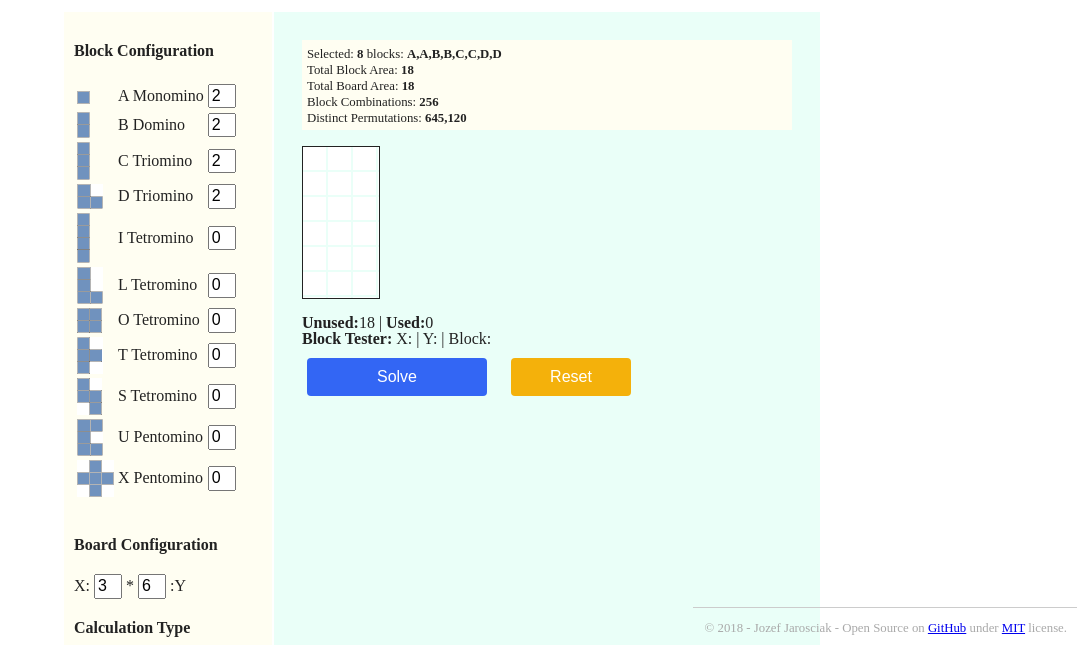
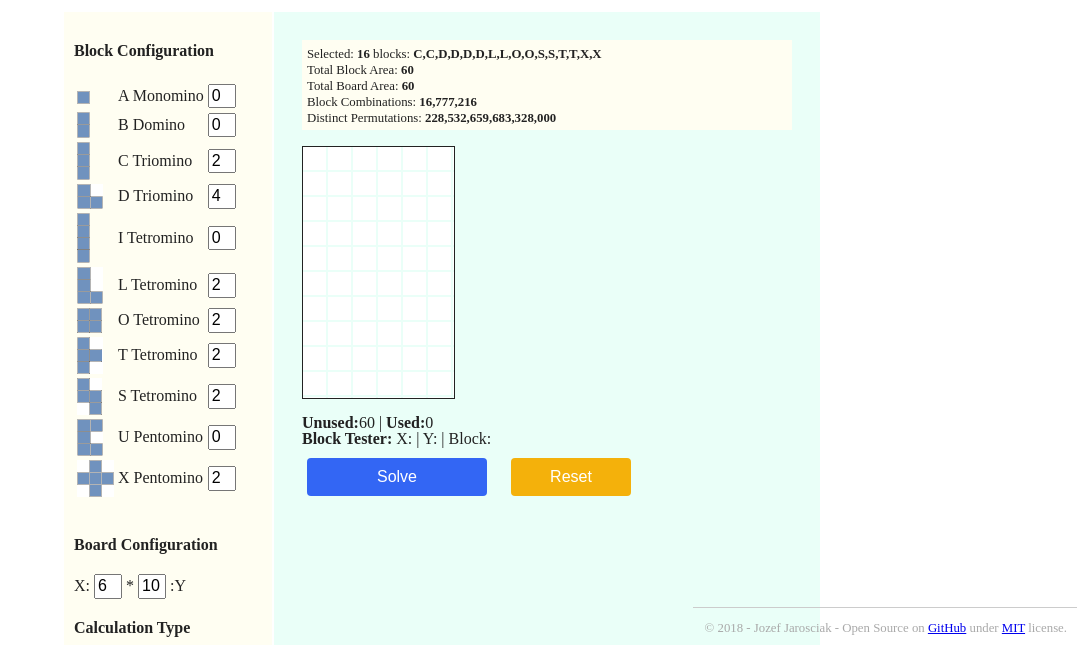
Before and after one commit to JozefJarosciak/BlockPuzzleSolver, a website: page src/index.html in a window 1280 px wide. Shown: the part 155-800 px from the top of the page, without its empty margins (203-1280 px from the left). Drawn offline with nearby package versions, Linux system fonts and the light colour scheme.

Commit message:
fix for memory leak in web worker

```diff
--- a/src/index.html
+++ b/src/index.html
@@ -56,12 +56,12 @@
                         <tr>
                             <td><img src="img/A.png"></td>
                             <td>A Monomino</td>
-                            <td><input value=2 type="text" onkeyup="calculateTotals()" id="A-letter" style="width:20px"></td>
+                            <td><input value=0 type="text" onkeyup="calculateTotals()" id="A-letter" style="width:20px"></td>
                         </tr>
                         <tr>
                             <td><img src="img/B.png"></td>
                             <td>B Domino</td>
-                            <td><input value=2 type="text" onkeyup="calculateTotals()" id="B-letter" style="width:20px"></td>
+                            <td><input value=0 type="text" onkeyup="calculateTotals()" id="B-letter" style="width:20px"></td>
                         </tr>
                         <tr>
                             <td><img src="img/C.png"></td>
@@ -71,7 +71,7 @@
                         <tr>
                             <td><img src="img/D.png"></td>
                             <td>D Triomino</td>
-                            <td><input value=2 type="text" onkeyup="calculateTotals()" id="D-letter" style="width:20px"></td>
+                            <td><input value=4 type="text" onkeyup="calculateTotals()" id="D-letter" style="width:20px"></td>
                         </tr>
                         <tr>
                             <td><img src="img/I.png"></td>
@@ -81,22 +81,22 @@
                         <tr>
                             <td><img src="img/L.png"></td>
                             <td>L Tetromino</td>
-                            <td><input value=0 type="text" onkeyup="calculateTotals()" id="L-letter" style="width:20px"></td>
+                            <td><input value=2 type="text" onkeyup="calculateTotals()" id="L-letter" style="width:20px"></td>
                         </tr>
                         <tr>
                             <td><img src="img/O.png"></td>
                             <td>O Tetromino</td>
-                            <td><input value=0 type="text" onkeyup="calculateTotals()" id="O-letter" style="width:20px"></td>
+                            <td><input value=2 type="text" onkeyup="calculateTotals()" id="O-letter" style="width:20px"></td>
                         </tr>
                         <tr>
                             <td><img src="img/T.png"></td>
                             <td>T Tetromino</td>
-                            <td><input value=0 type="text" onkeyup="calculateTotals()" id="T-letter" style="width:20px"></td>
+                            <td><input value=2 type="text" onkeyup="calculateTotals()" id="T-letter" style="width:20px"></td>
                         </tr>
                         <tr>
                             <td><img src="img/S.png"></td>
                             <td>S Tetromino</td>
-                            <td><input value=0 type="text" onkeyup="calculateTotals()" id="S-letter" style="width:20px"></td>
+                            <td><input value=2 type="text" onkeyup="calculateTotals()" id="S-letter" style="width:20px"></td>
                         </tr>
                         <tr>
                             <td><img src="img/U.png"></td>
@@ -106,7 +106,7 @@
                         <tr>
                             <td><img src="img/X.png"></td>
                             <td>X Pentomino</td>
-                            <td><input value=0 type="text" onkeyup="calculateTotals()" id="X-letter" style="width:20px"></td>
+                            <td><input value=2 type="text" onkeyup="calculateTotals()" id="X-letter" style="width:20px"></td>
                         </tr>
                         </tbody>
                     </table>
--- a/src/js/main.js
+++ b/src/js/main.js
@@ -62,7 +62,7 @@ function calculate() {
                 context.fillStyle = "#ffffff";
                 context.fillText(event.data.block, ((event.data.placeAtPosition1) * 25) + 10, ((event.data.placeAtPosition0) * 25) + 15);
                 countOccurenceInArray();
-                worker.postMessage({'count01': count01[0]});
+//                worker.postMessage({'count01': count01[0]});
             }
 
             if (event.data.aTopic === "Finished") {
@@ -80,6 +80,8 @@ function calculate() {
                 testedPositions = event.data.testedPositions;
                 endResultbad();
             }
+
+            event.data = null;
         };
 
         // pass required variables to worker
```
Also changed, not shown: src/js/calculateCombinations.js (+6 -6 lines).
